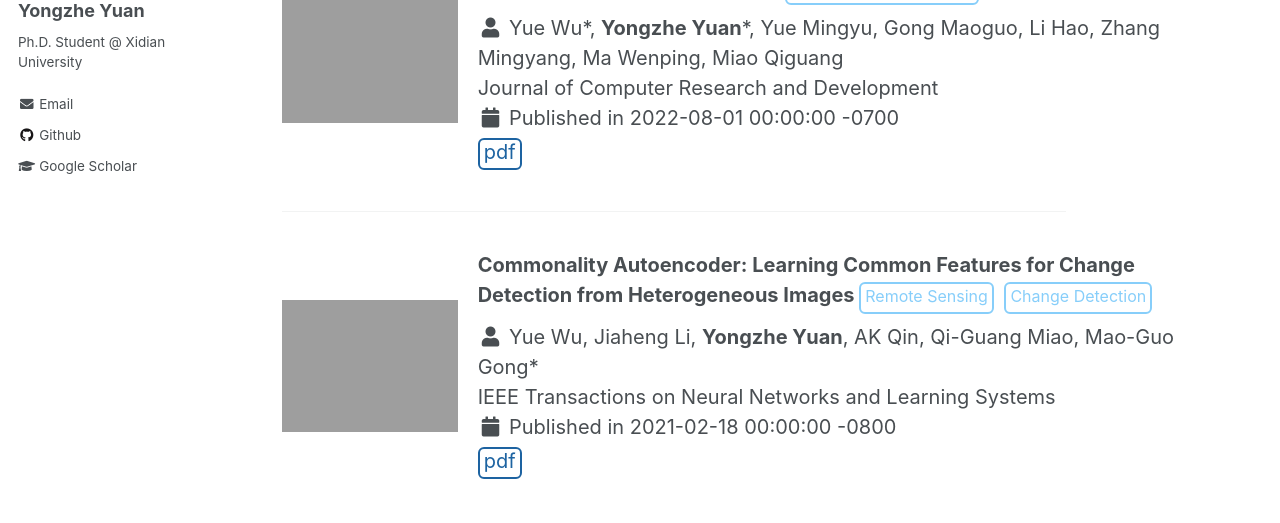
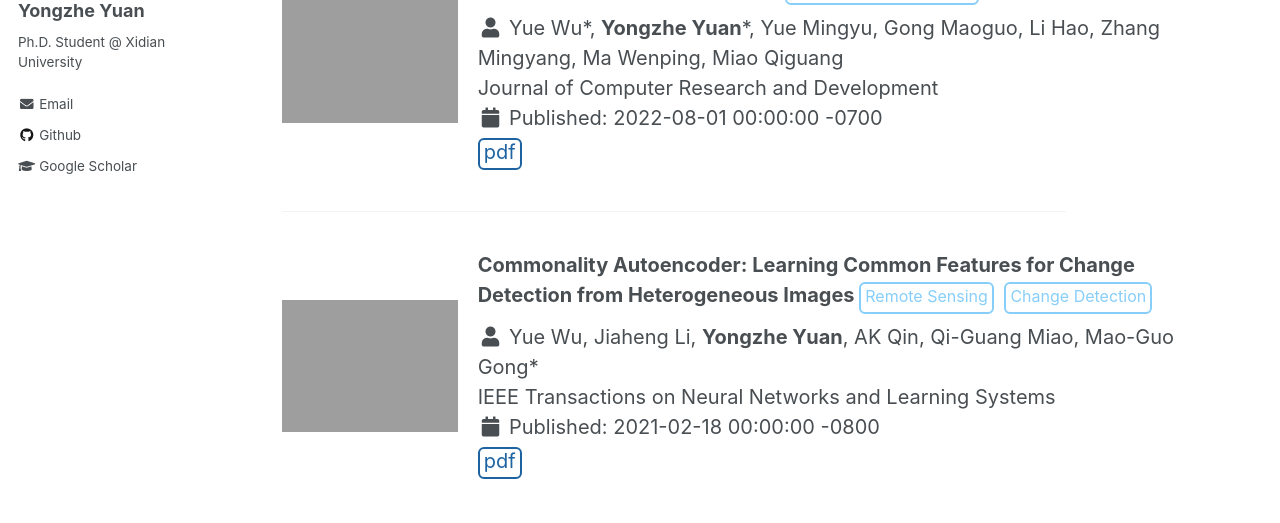
Before and after one commit to YYZMARS/YYZMARS.github.io, a Jekyll site: the page built from _pages/publications.md, in a window 1280 px wide and 962 px high. Shown: the part 262-785 px from the top of the window. Built offline with Jekyll 4.4.1, drawn with Linux system fonts in a browser that asks for light colours.

Commit message:
Update archive-single-pub.html

```diff
--- a/_includes/archive-single-pub.html
+++ b/_includes/archive-single-pub.html
@@ -44,7 +44,7 @@
             <i class="fas fa-fw fa-user" aria-hidden="true"></i> {{ post.author }}<br>
             {{ post.venue }}<br>
 
-            <i class="fas fa-fw fa-calendar" aria-hidden="true"></i> Published in <time pubdate>{{ post.date }}</time><br>
+            <i class="fas fa-fw fa-calendar" aria-hidden="true"></i> Published: {{ post.date }}<br>
 
 
             <span style="display: block; margin-top:4px">
```
